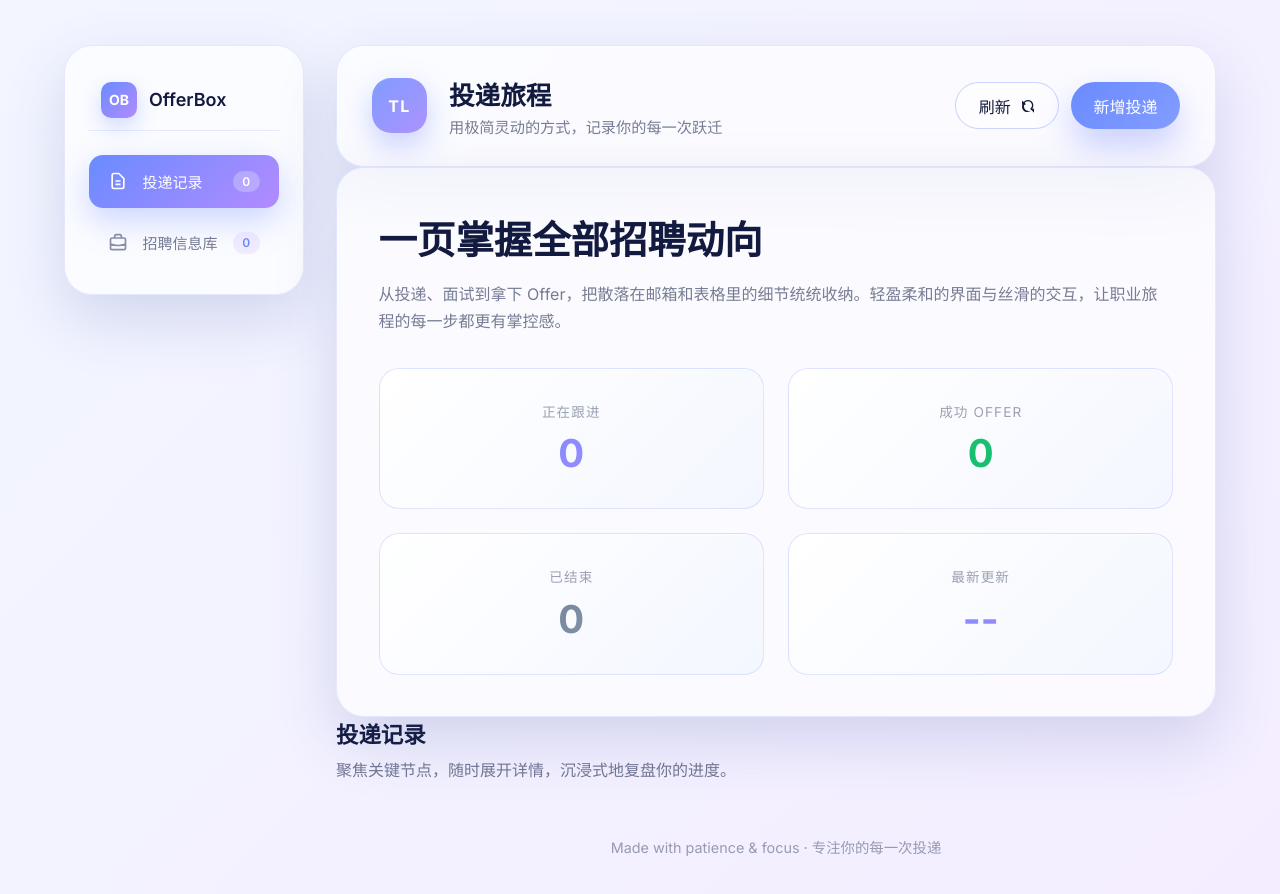
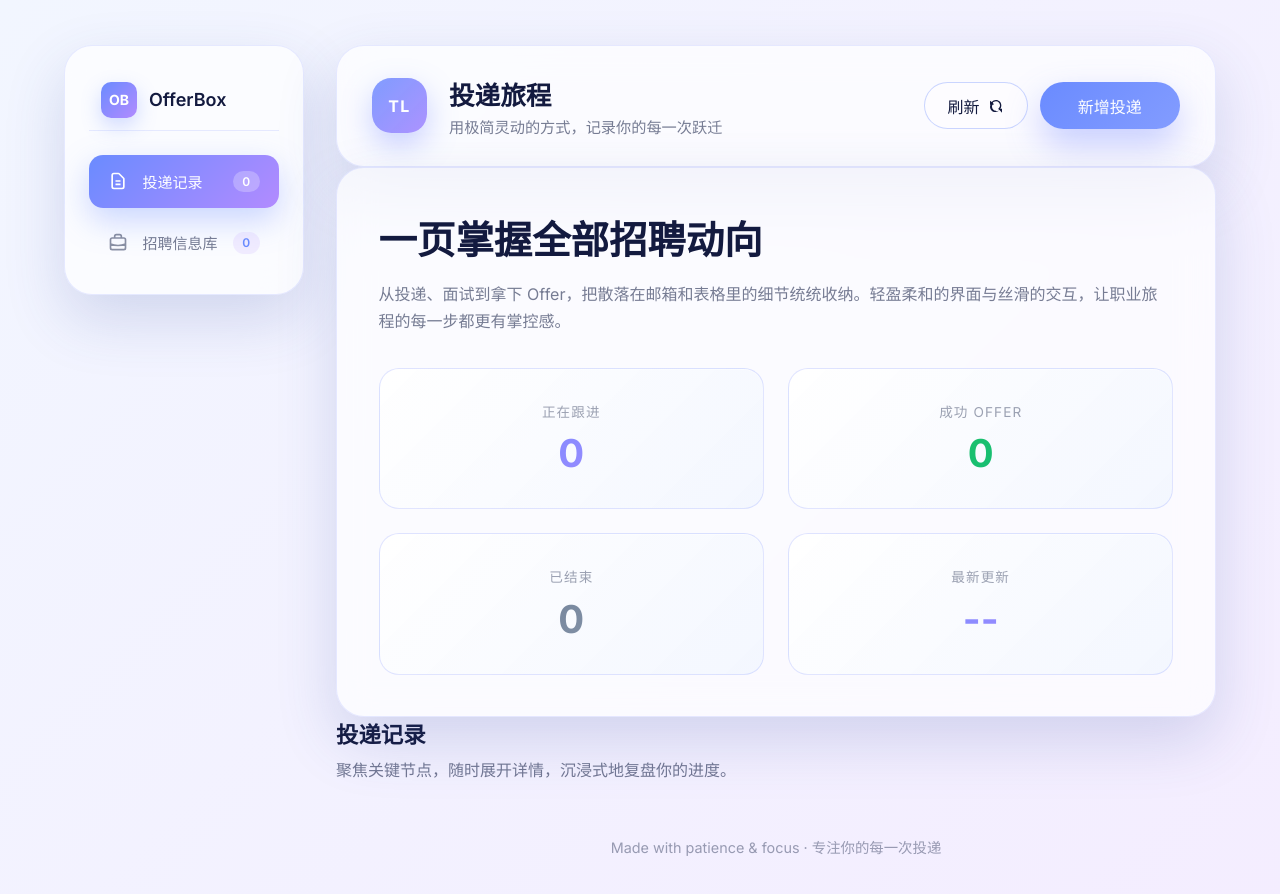
Before and after one commit to DBMing/OfferBox, a website: page public/index.html in a window 1280 px wide. Drawn offline with Linux system fonts and the light colour scheme; no server answers.

Commit message:
fix: 统一主按钮最小宽度，避免切换视图时按钮跳动
- 为 .primary-button 添加 min-width: 140px
- 解决新增投递和新增招聘信息按钮大小不一致问题
- 优化视图切换时的视觉体验，消除按钮大小变化带来的跳动感

🎉 Generated with [Claude Code](https://claude.com/claude-code)

Co-Authored-By: Claude <noreply@anthropic.com>

```diff
--- a/public/styles.css
+++ b/public/styles.css
@@ -233,6 +233,7 @@ button {
   background: linear-gradient(135deg, var(--primary), #839cff);
   color: white;
   box-shadow: 0 16px 35px rgba(100, 120, 255, 0.35);
+  min-width: 140px;
 }
 
 .primary-button:hover {
```
